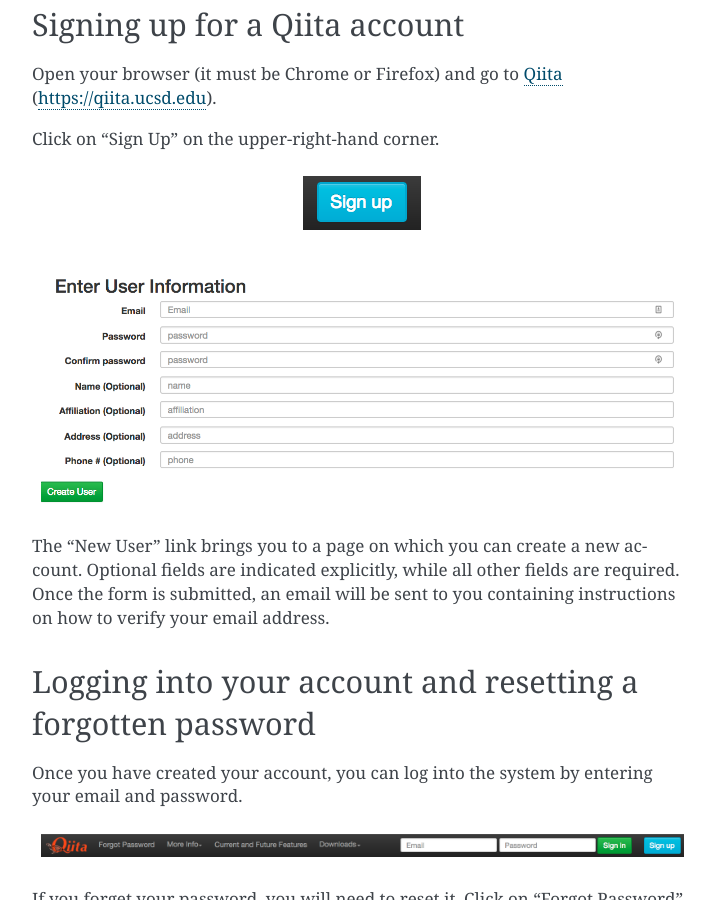
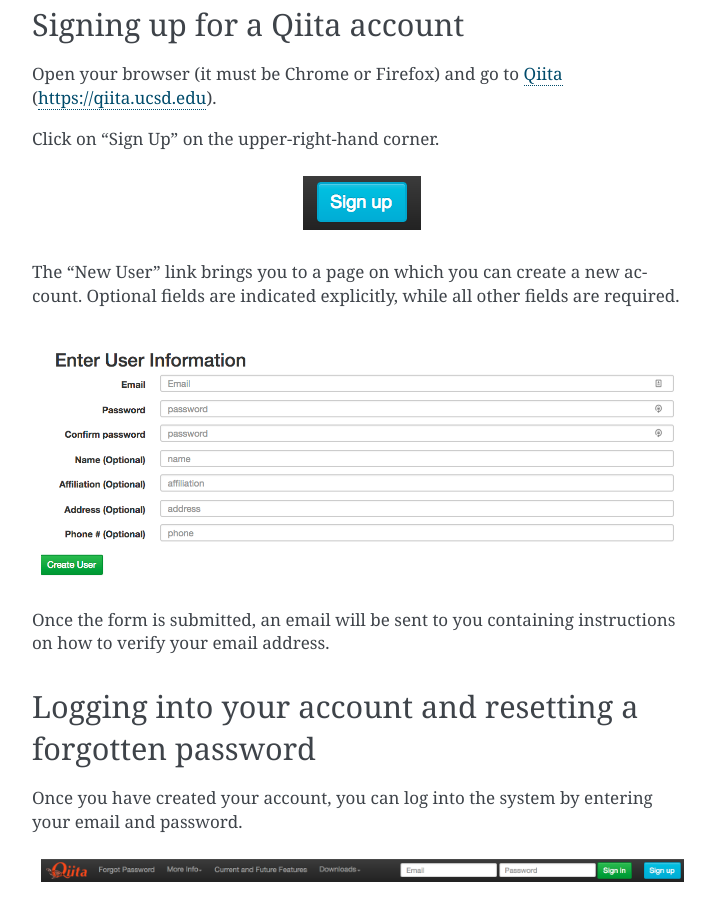
Before and after one commit to biocore/cmi-workshops, a Sphinx documentation site: the page built from docs/qiita-create-study.rst, in a window 1280 px wide and 900 px high, scrolled down 609 px. Shown: the whole window, without its empty margins (388-1103 px from the left). Built offline with Sphinx 7.4.7, drawn with Linux system fonts in a browser that asks for light colours.

```diff
--- a/docs/qiita-create-study.rst
+++ b/docs/qiita-create-study.rst
@@ -33,12 +33,14 @@ Click on "Sign Up" on the upper-right-hand corner.
 .. figure::  images/sign_up.png
    :align:   center
 
+The "New User" link brings you to a page on which you can create a new
+account. Optional fields are indicated explicitly, while all other
+fields are required.
+
 .. figure::  images/user_information.png
    :align:   center
 
-The "New User" link brings you to a page on which you can create a new
-account. Optional fields are indicated explicitly, while all other
-fields are required. Once the form is submitted, an email will be sent
+Once the form is submitted, an email will be sent
 to you containing instructions on how to verify your email address.
 
 Logging into your account and resetting a forgotten password
```
